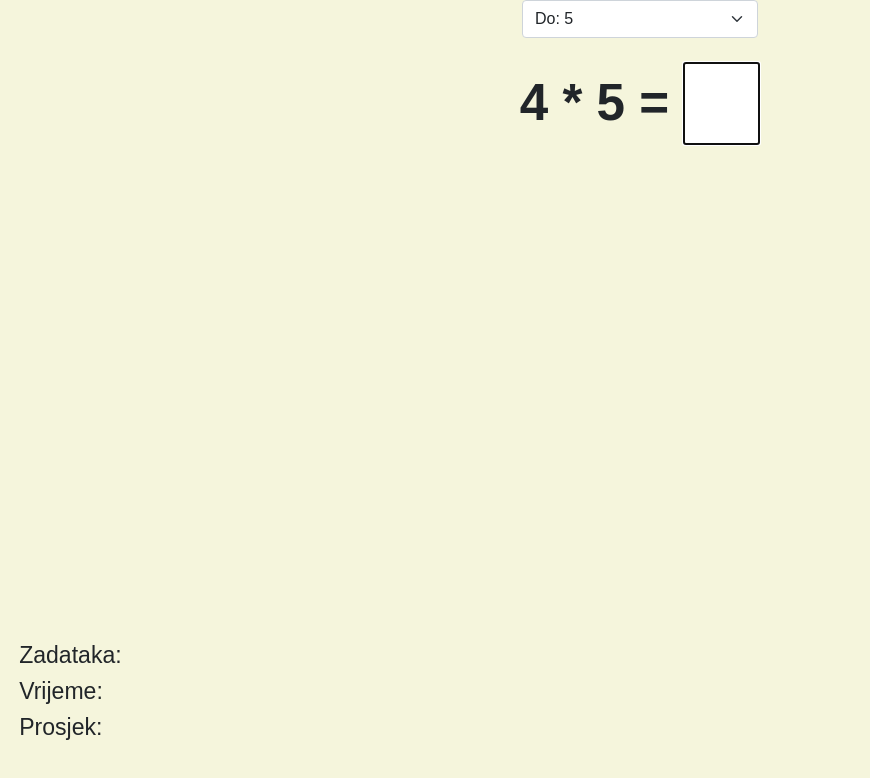
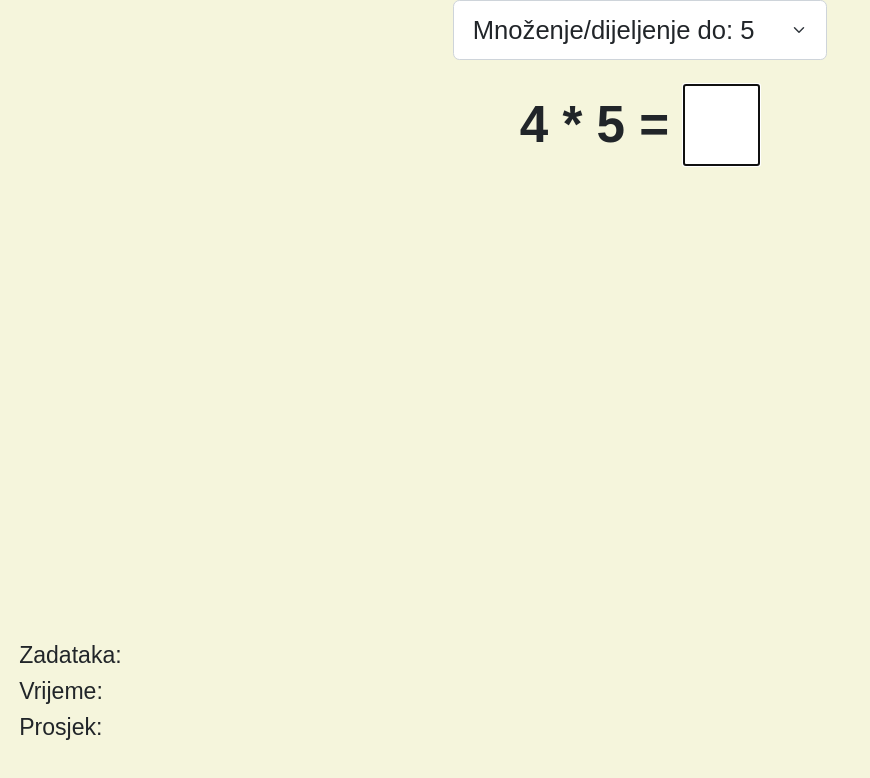
Before and after one commit to c--w/mat, a plain HTML site: page index.html in a window 1280 px wide. Shown: the whole page, without its empty margins (0-870 px from the left). Drawn offline with Linux system fonts and the light colour scheme.

Commit message:
fontsize

```diff
--- a/index.html
+++ b/index.html
@@ -14,7 +14,7 @@
     <body>
         <div id="menu" class="input-group">
             <select class="form-select" id="gamemode" name="gamemode">
-              <option selected value="5">Do: 5</option>
+              <option selected value="5">Množenje/dijeljenje do: 5</option>
               <option value="6">Množenje/dijeljenje do: 6</option>
               <option value="7">Množenje/dijeljenje do: 7</option>
               <option value="8">Množenje/dijeljenje do: 8</option>
--- a/main.css
+++ b/main.css
@@ -1,3 +1,6 @@
+html {
+    font-size: 2vmax;
+}
 body {
     font-family: sans-serif;
     display: flex;
```
